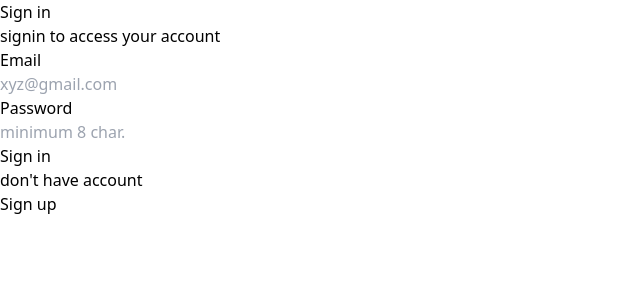
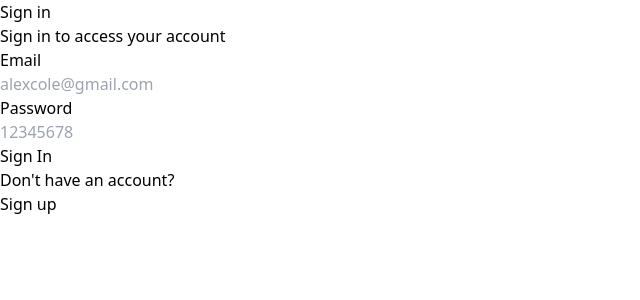
Before and after one commit to avinpy-255/payment-app, a React (Vite) app in the folder Frontend/: page /signin in a window 1280 px wide. Shown: the top 300 px of the page, without its empty margins (0-640 px from the left). Built offline with nearby package versions, Linux system fonts and the light colour scheme.

Commit message:
WIP in DAshboard

```diff
--- a/Frontend/src/App.jsx
+++ b/Frontend/src/App.jsx
@@ -15,7 +15,7 @@ function App() {
         <Routes>
           <Route path="/signup" element={<Signup />} />
           <Route path="/signin" element={<Signin />} />
-          <Route path="/dashboard" element={<Dashboard />} />
+          <Route path="/" element={<Dashboard />} />
           <Route path="/send" element={<SendMoney />} />
         </Routes>
       </BrowserRouter>
--- a/Frontend/src/pages/Dashboard.jsx
+++ b/Frontend/src/pages/Dashboard.jsx
@@ -1,13 +1,36 @@
-import { Appbar } from "../components/Appbar"
-import { Balance } from "../components/Balance"
-import { Users } from "../components/Users"
+import { useEffect, useState } from "react";
+import { Appbar } from "../components/Appbar";
+import { Balance } from "../components/Balance";
+import { Users } from "../components/Users";
+import axios from "axios";
 
 export const Dashboard = () => {
-    return <div  className="bg-indigo-50">
-    <Appbar />
-        <div>
-          <Balance value={"1000"} />
-          <Users/>
-        </div>
+  //TODO: showing user icon
+  const [money, setMoney] = useState("");
+  const [user, setUser] = useState("");
+
+  useEffect(() => {
+    axios.get("http://localhost:8080/api/v1/account/balance", {
+      headers: {
+        Authorization: "Bearer " + localStorage.getItem("token")
+      }
+    })
+    .then(response => {
+      setMoney(response.data.balance);
+      setUser(response.data.user);
+    })
+    .catch(error => {
+      console.error("Error fetching balance:", error);
+    });
+  }, []);
+
+  return (
+    <div className="bg-indigo-50">
+      <Appbar value={user} />
+      <div>
+        <Balance value={money} />
+        <Users />
+      </div>
     </div>
-}
+  );
+};
--- a/Frontend/src/pages/SendMoney.jsx
+++ b/Frontend/src/pages/SendMoney.jsx
@@ -48,7 +48,7 @@ export const SendMoney = () => {
                             }
                         })
                     }} class="justify-center rounded-md text-sm font-medium ring-offset-background transition-colors h-10 px-4 py-2 w-full bg-indigo-700 text-white">
-                        Initiate Transfer
+                        Transfer
                     </button>
                 </div>
                 </div>
--- a/Frontend/src/pages/Signin.jsx
+++ b/Frontend/src/pages/Signin.jsx
@@ -3,20 +3,57 @@ import { Button } from "../components/Button"
 import { Heading } from "../components/Heading"
 import { InputBox } from "../components/InputBox"
 import { SubHeading } from "../components/SubHeading"
+import { useNavigate } from 'react-router-dom';
+import { useState } from 'react'; // Import useState for managing form data
+import axios from 'axios'
 
 export const Signin = () => {
-    return <div className="bg-violet-500 h-screen flex justify-center">
-        <div className="flex flex-col justify-center">
-            <div className="rounded-lg bg-indigo-200 w-80 text-center p-2 h-max px-4">
-            <Heading label={"Sign in"} />
-            <SubHeading label={"signin to access your account"} />
-            <InputBox placeholder="xyz@gmail.com" label={"Email"} />
-            <InputBox placeholder="minimum 8 char." label={"Password"} />
-                <div className="pt-4">
-                    <Button label={"Sign in"} />
-                </div>
-                <BottomWarning label={"don't have account"} buttonText={"Sign up"} to={"/signup"}/>
+    const [userName, setUserName] = useState(" ")
+    const [password, setPassword] = useState(" ")
+    const navigate = useNavigate();
+
+    const handleSignIn = async (e) => {
+        e.preventDefault();
+
+        try {
+          const response = await axios.post(
+            "http://localhost:8080/api/v1/user/signin",
+            { userName, password },
+
+          );
+
+          console.log('Login successful:', response.data);
+          localStorage.setItem('token', response.data.token);
+          navigate("/Dashboard");
+        } catch (error) {
+          console.error('Login error:', error);
+
+        }
+      };
+
+      return (
+        <div className="bg-violet-500 h-screen flex justify-center">
+            <div className="flex flex-col justify-center">
+                <form className="rounded-lg bg-indigo-200 w-80 text-center p-2 h-max px-4" onSubmit={handleSignIn}>
+                    <Heading label={"Sign in"} />
+                    <SubHeading label={"Sign in to access your account"} />
+                    <InputBox
+                        onChange={(e) => setUserName(e.target.value)}
+                        value={userName}
+                        placeholder="alexcole@gmail.com"
+                        label={"Email"}
+                    />
+                    <InputBox
+                        onChange={(e) => setPassword(e.target.value)}
+                        value={password}
+                        type="password"
+                        placeholder="12345678"
+                        label={"Password"}
+                    />
+                    <Button type="submit" label={"Sign In"} />
+                    <BottomWarning label={"Don't have an account?"} buttonText={"Sign up"} to={"/signup"} />
+                </form>
             </div>
         </div>
-    </div>
-}
+    );
+};
--- a/Frontend/src/pages/Signup.jsx
+++ b/Frontend/src/pages/Signup.jsx
@@ -12,7 +12,7 @@ import axios from "axios";
 export const Signup = () => {
     const [firstName, setFirstName] = useState(" ")
     const [lastName, setLastName] = useState(" ")
-    const [userName, setUserName] = useState(" ")
+    const [username, setUserName] = useState(" ")
     const [password, setPassword] = useState(" ")
     const navigate = useNavigate()
 
@@ -22,28 +22,28 @@ export const Signup = () => {
             <div  className="rounded-lg bg-indigo-200 w-80 text-center p-2 h-max px-4">
                 <Heading label={"Sing Up"} />
                 <SubHeading label={"create account"}/>
-                <InputBox onChange={e => {
+                <InputBox onChange={(e) => {
                     setFirstName(e.target.value);
                 }} placeholder="Alex" label={"First Name"}/>
-                <InputBox onChange={e => {
+                <InputBox onChange={(e) => {
                     setLastName(e.target.value);
                 }} placeholder="Cole" label={"Last Name"}/>
-                <InputBox onChange={e => {
+                <InputBox onChange={(e) => {
                     setUserName(e.target.value);
                 }} placeholder="alexcole@gmail.com" label={"Email"}/>
-                <InputBox onChange={e => {
+                <InputBox onChange={(e) => {
                     setPassword(e.target.value);
                 }} placeholder="12345678" label={"Password"}/>
                 <div className="pt-4">
                  <Button onClick={async () => {
-            const response = await axios.post("http://localhost:8080/api/v1/user/signup", {
-              userName,
+              const response = await axios.post("http://localhost:8080/api/v1/user/signup", {
+              username,
               firstName,
               lastName,
               password
             });
             localStorage.setItem("token", response.data.token)
-            navigate("/Dashboard")}} label={"Sign up"}/>
+            navigate("/")}} label={"Sign up"}/>
                 </div>
                 <BottomWarning label={"Already have an account?"} buttonText={"Sign in"} to={"/signin"} />
             </div>
```
